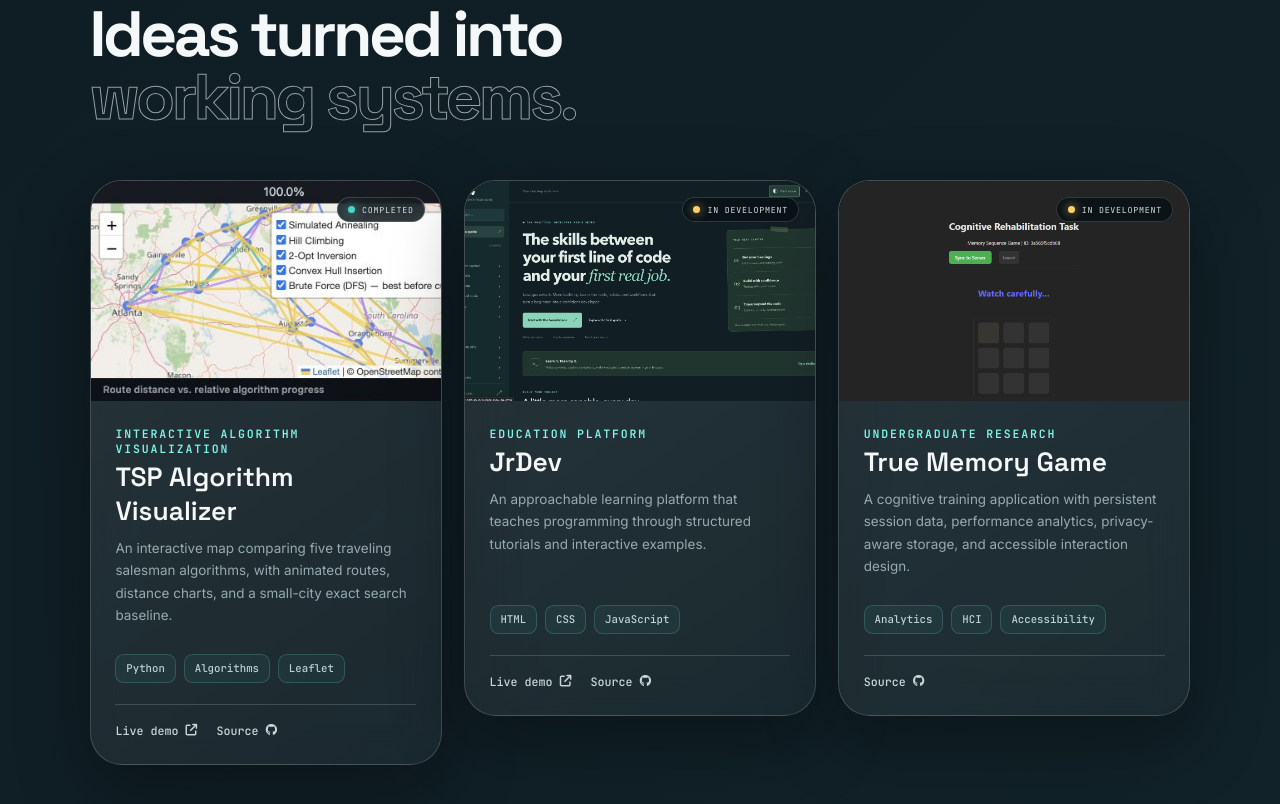
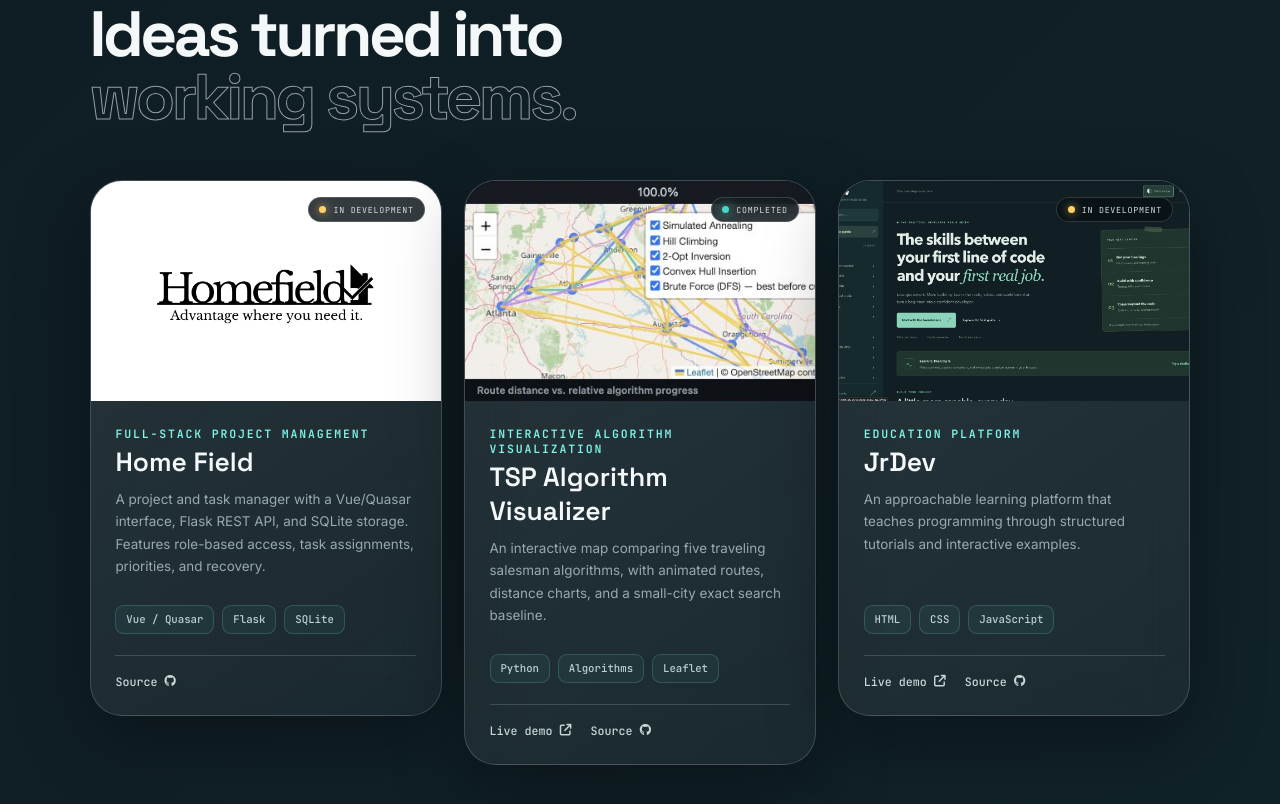
Before and after one commit to donnyboy72/Portfolio, a plain HTML site: page index.html in a window 1280 px wide. Shown: the part 6294-7098 px from the top of the page. Drawn offline with Linux system fonts and the light colour scheme.

Commit message:
Feature Home Field and reorder portfolio projects

```diff
--- a/index.html
+++ b/index.html
@@ -193,9 +193,9 @@
         <section id="projects" class="project" data-section="projects">
             <div class="section-heading reveal"><p class="section-kicker">05 / SELECTED WORK</p><h2>Ideas turned into<br><span>working systems.</span></h2></div>
             <div class="project-grid">
+                <article class="project-card glass-panel reveal"><div class="project-image"><img src="images/home-field.png" alt="Home Field project manager logo: Advantage where you need it" style="object-fit: contain; object-position: center; background: #fff"><span class="project-status"><i></i> IN DEVELOPMENT</span></div><div class="project-content"><p class="card-label">FULL-STACK PROJECT MANAGEMENT</p><h3>Home Field</h3><p>A project and task manager with a Vue/Quasar interface, Flask REST API, and SQLite storage. Features role-based access, task assignments, priorities, and recovery.</p><div class="tag-row"><span>Vue / Quasar</span><span>Flask</span><span>SQLite</span></div><div class="project-links"><a href="https://github.com/donnyboy72/home-Field" target="_blank" rel="noreferrer">Source <i class="fa-brands fa-github" aria-hidden="true"></i></a></div></div></article>
                 <article class="project-card glass-panel reveal"><div class="project-image"><img src="images/tsp-visualizer.jpg" alt="TSP Algorithm Visualizer comparing routes between Charleston and Atlanta" style="object-position: center 65%"><span class="project-status complete"><i></i> COMPLETED</span></div><div class="project-content"><p class="card-label">INTERACTIVE ALGORITHM VISUALIZATION</p><h3>TSP Algorithm Visualizer</h3><p>An interactive map comparing five traveling salesman algorithms, with animated routes, distance charts, and a small-city exact search baseline.</p><div class="tag-row"><span>Python</span><span>Algorithms</span><span>Leaflet</span></div><div class="project-links"><a href="https://donnyboy72.github.io/tsp-algorithm-visualizer/tsp_visual.html" target="_blank" rel="noreferrer">Live demo <i class="fa-solid fa-arrow-up-right-from-square" aria-hidden="true"></i></a><a href="https://github.com/donnyboy72/tsp-algorithm-visualizer" target="_blank" rel="noreferrer">Source <i class="fa-brands fa-github" aria-hidden="true"></i></a></div></div></article>
                 <article class="project-card glass-panel reveal"><div class="project-image"><img src="images/JrDev.PNG" alt="JrDev programming education website interface"><span class="project-status"><i></i> IN DEVELOPMENT</span></div><div class="project-content"><p class="card-label">EDUCATION PLATFORM</p><h3>JrDev</h3><p>An approachable learning platform that teaches programming through structured tutorials and interactive examples.</p><div class="tag-row"><span>HTML</span><span>CSS</span><span>JavaScript</span></div><div class="project-links"><a href="https://donnyboy72.github.io/Junior-Dev-to-Pro/" target="_blank" rel="noreferrer">Live demo <i class="fa-solid fa-arrow-up-right-from-square" aria-hidden="true"></i></a><a href="https://github.com/donnyboy72/Junior-Dev-to-Pro" target="_blank" rel="noreferrer">Source <i class="fa-brands fa-github" aria-hidden="true"></i></a></div></div></article>
-                <article class="project-card glass-panel reveal"><div class="project-image"><img src="images/TrueMemGame2.png" alt="True Memory Game cognitive training application"><span class="project-status"><i></i> IN DEVELOPMENT</span></div><div class="project-content"><p class="card-label">UNDERGRADUATE RESEARCH</p><h3>True Memory Game</h3><p>A cognitive training application with persistent session data, performance analytics, privacy-aware storage, and accessible interaction design.</p><div class="tag-row"><span>Analytics</span><span>HCI</span><span>Accessibility</span></div><div class="project-links"><a href="https://github.com/donnyboy72/TrueMemoryGame" target="_blank" rel="noreferrer">Source <i class="fa-brands fa-github" aria-hidden="true"></i></a></div></div></article>
             </div>
         </section>
 
```
Also changed, not shown: images/home-field.png (added).
